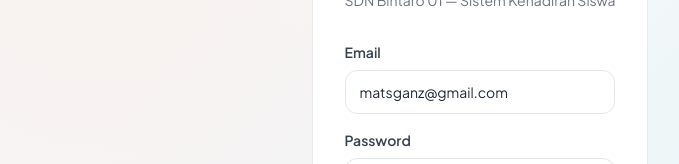
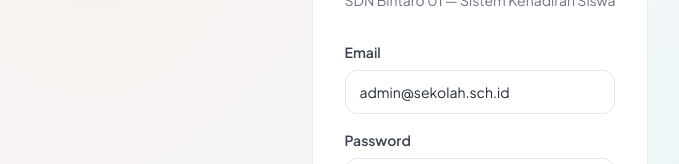
Before and after one commit to rhmatzeka/AppAbsensiSDN1Bintaro, a Next.js app: page /login in a window 1280 px wide. Shown: the part 313-477 px from the top of the page, without its empty margins (160-839 px from the left). Built offline with nearby package versions, Linux system fonts and the light colour scheme.

Commit message:
Restore demo account email

```diff
--- a/app/(auth)/login/page.tsx
+++ b/app/(auth)/login/page.tsx
@@ -14,7 +14,7 @@ export default function LoginPage() {
   const router = useRouter();
   const searchParams = useSearchParams();
   const { showToast } = useToast();
-  const [email, setEmail] = useState("matsganz@gmail.com");
+  const [email, setEmail] = useState("admin@sekolah.sch.id");
   const [password, setPassword] = useState("admin123");
   const [showPassword, setShowPassword] = useState(false);
   const [loading, setLoading] = useState(false);
--- a/prisma/seed.ts
+++ b/prisma/seed.ts
@@ -165,7 +165,7 @@ async function main() {
   const guruPassword = await bcrypt.hash("guru123", 12);
 
   const admin = await prisma.user.create({
-    data: { name: "Rahmat Eka Satria", email: "matsganz@gmail.com", password: adminPassword, role: Role.ADMIN }
+    data: { name: "Operator Sekolah", email: "admin@sekolah.sch.id", password: adminPassword, role: Role.ADMIN }
   });
 
   const teachers = await Promise.all(
```
Also changed, not shown: 1 other file (tests, documents, lock files or other folders).
